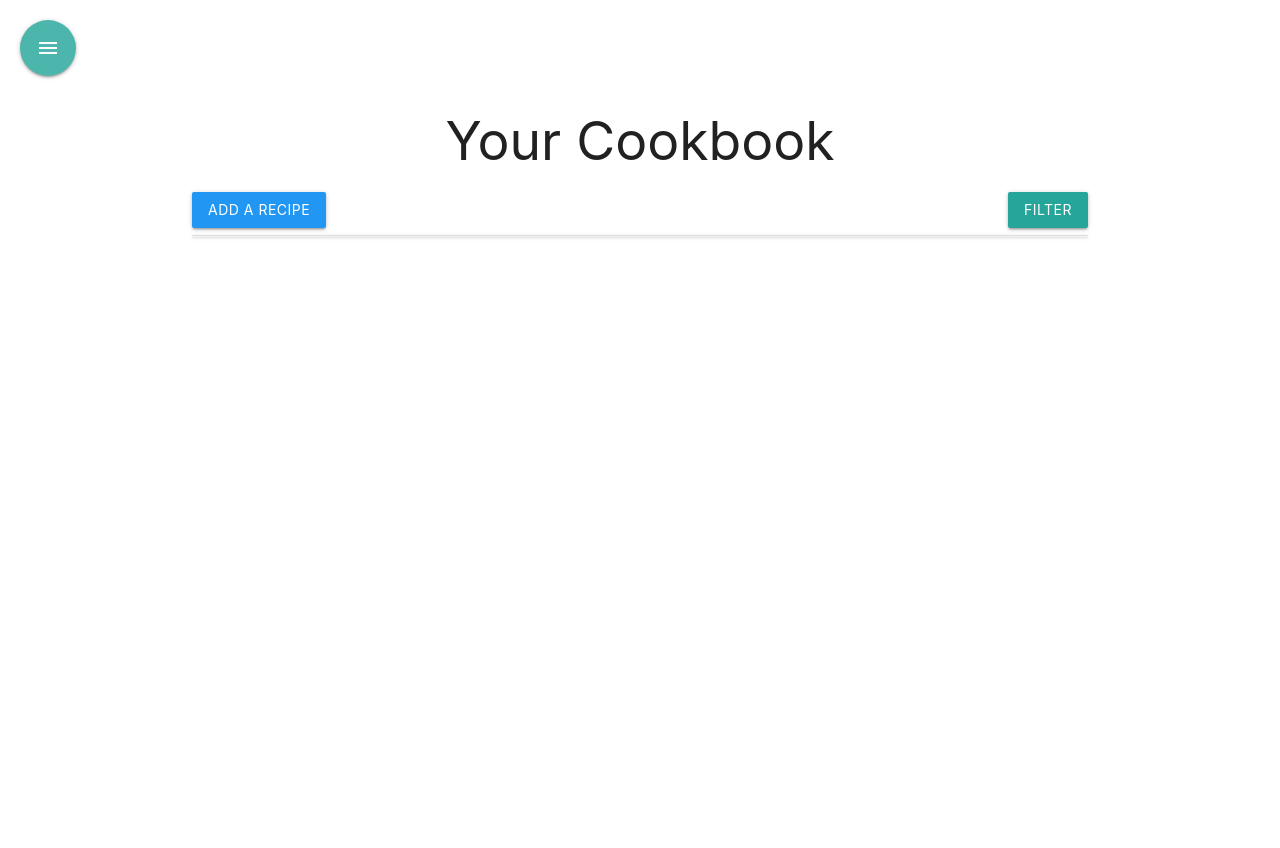
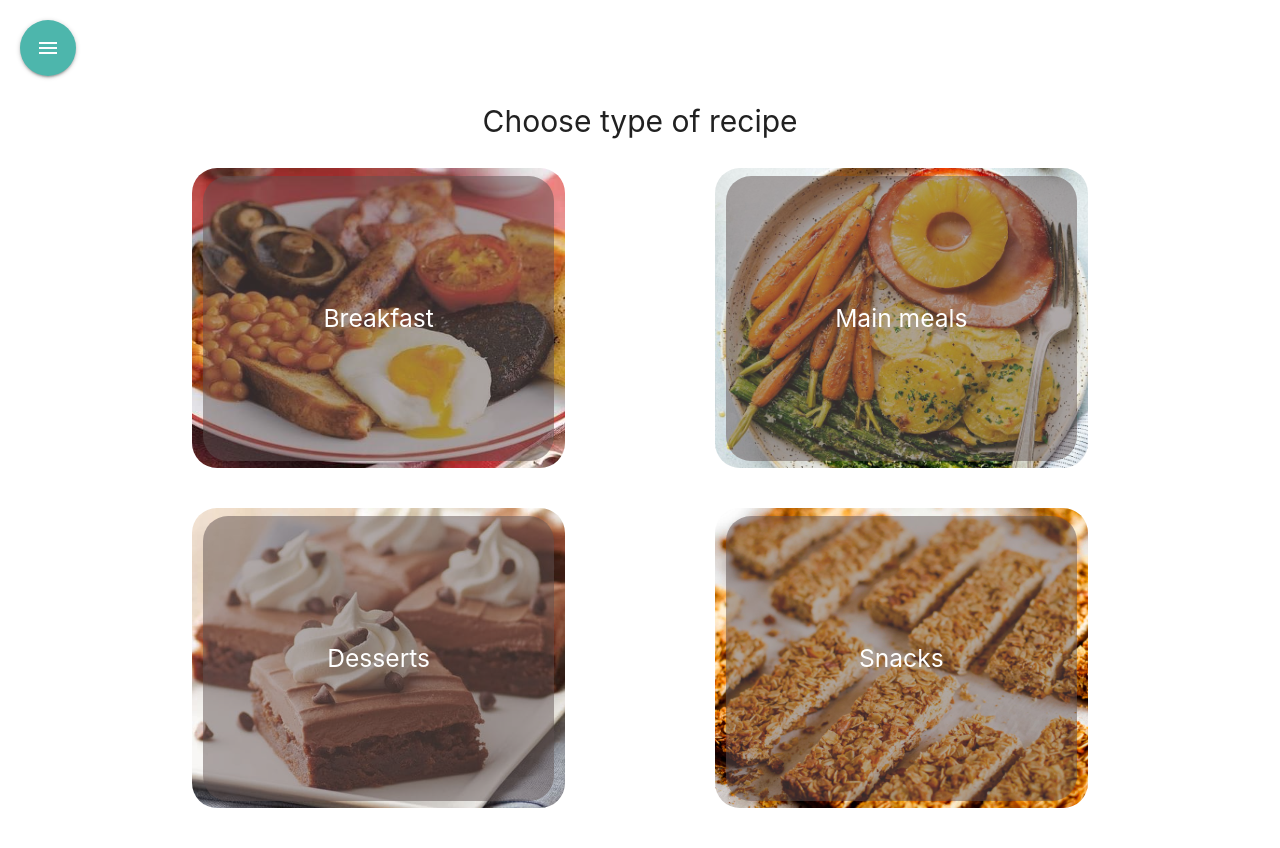
Before and after one commit to Code-Institute-Submissions/myCookbook-3, a Flask app: page /get_recipes in a window 1280 px wide. Before the commit the page ends 239 px from the top, so only its background shows below. Run offline with Flask 2, Linux system fonts and the light colour scheme; data that the repository does not hold is empty; some libraries are stand-ins or nearby versions.

Commit message:
Draft version

```diff
--- a/app.py
+++ b/app.py
@@ -26,7 +26,23 @@ def get_shopping():
 
 @app.route('/get_recipes')
 def get_recipes():
-    return render_template("recipes.html", recipe=mongo.db.recipes.find())
+    return render_template("recipe_type.html", recipe=mongo.db.recipes.find())
+
+@app.route('/breakfast')
+def breakfast():
+    return render_template("breakfast.html", recipe=mongo.db.recipes.find())
+
+@app.route('/mainmeals')
+def mainmeals():
+    return render_template("mainmeals.html", recipe=mongo.db.recipes.find())
+
+@app.route('/desserts')
+def desserts():
+    return render_template("desserts.html", recipe=mongo.db.recipes.find())
+
+@app.route('/snacks')
+def snacks():
+    return render_template("snacks.html", recipe=mongo.db.recipes.find())
 
 @app.route('/get_full_recipe/<recipe_id>')
 def get_full_recipe(recipe_id):
@@ -71,7 +87,7 @@ def delete_item(item_id):
 @app.route('/delete_recipe/<recipe_id>')
 def delete_recipe(recipe_id):
     mongo.db.recipes.remove({'_id':ObjectId(recipe_id)})
-    return render_template("recipes.html", recipe=mongo.db.recipes.find())
+    return render_template("recipe_type.html", recipe=mongo.db.recipes.find())
 
 @app.route('/update_item/<item_id>', methods=["POST"])
 def update_item(item_id):
--- a/static/styles.css
+++ b/static/styles.css
@@ -6,6 +6,8 @@
 .row .col.s9 {
     margin-left: 0;
 }
+
+/*buttons*/
 
 .btn_small {
     height: 24px;
@@ -19,6 +21,26 @@
     margin-top: 5px;
 }
 
+.btn-remove {
+    width: 80px;
+}
+
+.recipe_buttons {
+    margin-bottom: 30px;
+}
+
+.edit-btn {
+    text-align: right;
+}
+
+.add_can_btns {
+    text-align: center;
+    margin-top: 20px;
+}
+
+
+/* Modal */
+
 .modal {
     height: 200px;
     width: 400px;
@@ -27,6 +49,9 @@
 .modal-footer {
     text-align: center;
 }
+
+
+/* Headers */
 
 .item_header {
     margin-top: 5px;
@@ -44,6 +69,17 @@
     margin-bottom: 30px;
 }
 
+#shopping-header {
+    text-align: center;
+}
+
+.type_headers {
+    margin: 0 auto;
+    color: white;
+}
+
+/*Images*/
+
 .recipe_img {
     height: 200px;
     width: 240px;
@@ -56,34 +92,58 @@
     border-radius: 12%;
 }
 
+.brt_img {
+    background-image: url("img/full_english.jpg") ;
+    background-position: center;
+    background-size: cover;
+}
+
+.mmrt_img {
+    background-image: url("img/dinner.jpg") ;
+    background-position: center;
+    background-size: cover;
+}
+
+.drt_img {
+    background-image: url("img/dessert.jpg") ;
+    background-position: center;
+    background-size: cover;
+}
+
+.srt_img {
+    background-image: url("img/snacks.jpg") ;
+    background-position: center;
+    background-size: cover;
+}
+
+.brt_img, .mmrt_img, .drt_img, .srt_img {
+    height: 300px;
+    width: 240px;
+    border-radius: 25px;
+    border: 3px black;
+}
+
 #veggie {
     height:30px;
     width: auto;
 }
 
-.btn-remove {
-    width: 80px;
+.header-back {
+    border-radius: 25px;
+    width: 100%;
+    height: 95%;
+    background: rgba(97, 82, 82, 0.5);
+
 }
 
-.recipe_buttons {
+/*-------------------------------------------*/
+
+.bot_marg {
     margin-bottom: 30px;
 }
 
 #main-nav {
     font-size: 24px;
-}
-
-.edit-btn {
-    text-align: right;
-}
-
-#shopping-header {
-    text-align: center;
-}
-
-.add_can_btns {
-    text-align: center;
-    margin-top: 20px;
 }
 
 #prep_para {
@@ -116,11 +176,108 @@
     color: white;
 }
 
+
+/* Image Carousel
+
+.carousel-wrapper{
+  height:400px;
+  position:relative;
+  width:800px;
+  margin:0 auto;
+}
+.carousel-item{
+  position:absolute;
+  top:0;
+  bottom:0;
+  left:0;
+  right:0;
+  padding:25px 50px;
+  opacity:0;
+  transition: all 0.5s ease-in-out;
+}
+.arrow{
+  border: solid black;
+    border-width: 0 3px 3px 0;
+    display: inline-block;
+    padding: 12px;
+}
+
+.arrow-prev{
+  left:-30px;
+  position:absolute;
+  top:50%;
+  transform:translateY(-50%) rotate(135deg);
+}
+
+.arrow-next{
+    right:-30px;
+  position:absolute;
+  top:50%;
+  transform:translateY(-50%) rotate(-45deg);
+  }
+
+.light{
+  color:white;
+}
+
+@media (max-width: 480px) {
+      .arrow, .light .arrow {
+        background-size: 10px;
+        background-position: 10px 50%;
+      }
+    }
+}
+
+/* Select every element
+[id^="item"] {
+    display: none;
+  }
+
+.item-1 {
+    z-index: 2;
+    opacity: 1;
+  background:url('https://static.pexels.com/photos/6526/sea-beach-holiday-vacation-large.jpg');
+  background-size:cover;
+  }
+.item-2{
+  background:url('https://static.pexels.com/photos/6506/alcohol-bar-drinks-party-large.jpg');
+   background-size:cover;
+}
+.item-3{
+  background:url('https://static.pexels.com/photos/6529/lake-kajak-kayak-large.jpg');
+   background-size:cover;
+}
+
+*:target ~ .item-1 {
+    opacity: 0;
+  }
+
+#item-1:target ~ .item-1 {
+    opacity: 1;
+  }
+
+#item-2:target ~ .item-2, #item-3:target ~ .item-3 {
+    z-index: 3;
+    opacity: 1;
+  }
+} */
+
+
+
+
 /* Media Queries */
 @media (min-width:320px)  {
     .modal {
     height: 200px;
     width: 300px;
+    }
+
+    .mob_mar_bot {
+        margin-bottom: 20px;
+    }
+
+    .mobile_header {
+        font-size: 1.5em;
     }
     /* smartphones, iPhone, portrait 480x320 phones */
     }
@@ -133,6 +290,14 @@
     .modal {
     height: 200px;
     width: 400px;
+    }
+
+    .mob_mar_bot {
+        margin-bottom: 20px;
+    }
+
+    .mobile_header {
+        font-size: 2em;
     }
     /* portrait tablets, portrait iPad, landscape e-readers, landscape 800x480 or 854x480 phones */
     }
--- a/templates/edit_recipe.html
+++ b/templates/edit_recipe.html
@@ -13,10 +13,10 @@
         </div>
 
         <div class="input-field col s12 m6">
-            <select id="quantity" name="item_quantity">
-              <option value="" disabled selected>Choose Category</option>
+            <select id="category" name="category">
+              <option value="" disabled selected>{{recipe.category}}</option>
                     {% for cat in categories %}
-                    <option value="{{cat.category_name}}">{{cat.category_name}}</option>
+                    <option value="{{cat.category_name}}" class="validate">{{cat.category_name}}</option>
                     {% endfor %}
             </select>
             <label>Category</label>
--- a/templates/full_recipe.html
+++ b/templates/full_recipe.html
@@ -5,7 +5,7 @@
     <div class="row">
 
         <div class="col m2">
-            <a href="{{ url_for('get_recipes') }}">
+            <a href="#" onclick="window.location.href = window.history.back(1);">
                 <span class="material-icons back_icon">arrow_back</span>
             </a>
         </div>
--- /dev/null
+++ b/templates/recipe_type.html
@@ -0,0 +1,45 @@
+{% extends 'base.html' %} {% block content %}
+
+<h3 class="center bot_marg mobile_header">Choose type of recipe</h3>
+<div class="container top_marg">
+
+
+<div class="row">
+    <a href="{{ url_for('breakfast') }}">
+    <div class="col s12 l5 brt_img valign-wrapper mob_mar_bot">
+        <div class="header-back valign-wrapper">
+            <h5 class="type_headers">Breakfast</h5>
+        </div>
+    </div>
+    </a>
+    <a href="{{ url_for('mainmeals') }}">
+    <div class="col s12 l5 offset-l2 mmrt_img valign-wrapper">
+        <div class="header-back valign-wrapper">
+            <h5 class="type_headers">Main meals</h5>
+        </div>
+
+    </div>
+    </a>
+
+</div>
+<div class="row">
+    <a href="{{ url_for('desserts') }}">
+    <div class="col s12 l5 drt_img valign-wrapper mob_mar_bot">
+        <div class="header-back valign-wrapper">
+            <h5 class="type_headers">Desserts</h5>
+        </div>
+    </div>
+    </a>
+    <a href="{{ url_for('snacks') }}">
+    <div class="col s12 l5 offset-l2 srt_img valign-wrapper">
+        <div class="header-back valign-wrapper">
+            <h5 class="type_headers">Snacks</h5>
+        </div>
+    </div>
+    </a>
+</div>
+
+</div>
+
+
+{% endblock %}
--- a/templates/recipes.html
+++ b/templates/recipes.html
@@ -42,8 +42,8 @@
                 <div class="center col s12 m12 l3">
 
                         <p><strong>{{ r.category }}</strong></p>
-                        <p id="prep_para"><strong>Prep time:</strong> {{r.prep_time}} minutes</p>
-                        <p><strong>Cook time:</strong> {{r.cook_time}} minutes</p>
+                        <p id="prep_para"><strong>Prep time:</strong> {{r.prep_time}}</p>
+                        <p><strong>Cook time:</strong> {{r.cook_time}}</p>
                         <p>
 
                             {% if r.is_vegetarian %}
```
Also changed, not shown: templates/breakfast.html (added, +63 -0 lines), templates/desserts.html (added, +63 -0 lines), templates/home.html (+40 -35 lines), templates/mainmeals.html (added, +63 -0 lines), templates/snacks.html (added, +63 -0 lines), static/img/dessert.jpg (added), static/img/dinner.jpg (added), static/img/full_english.jpg (added), static/img/rsz_1full_english.jpg (added), static/img/snacks.jpg (added).
